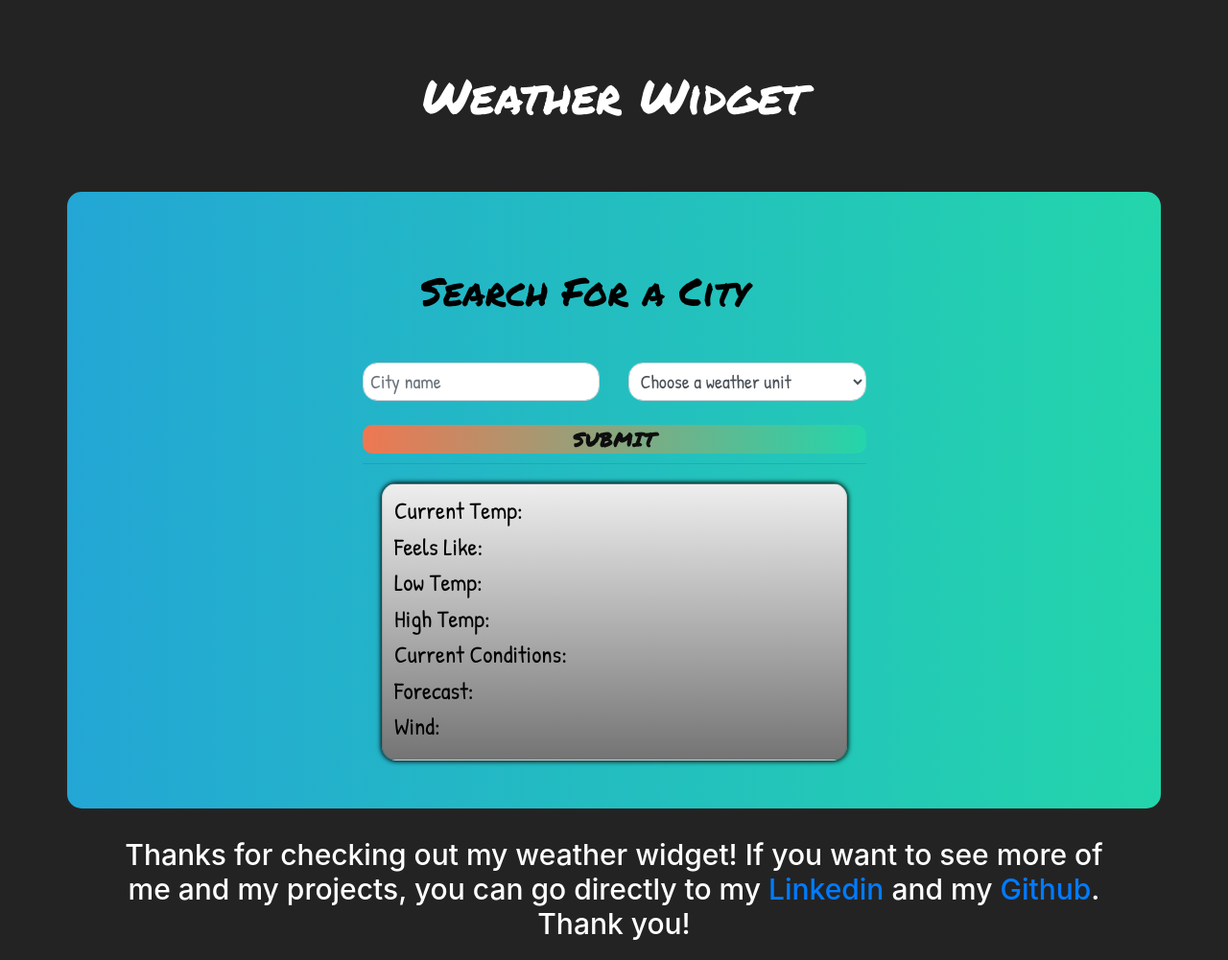
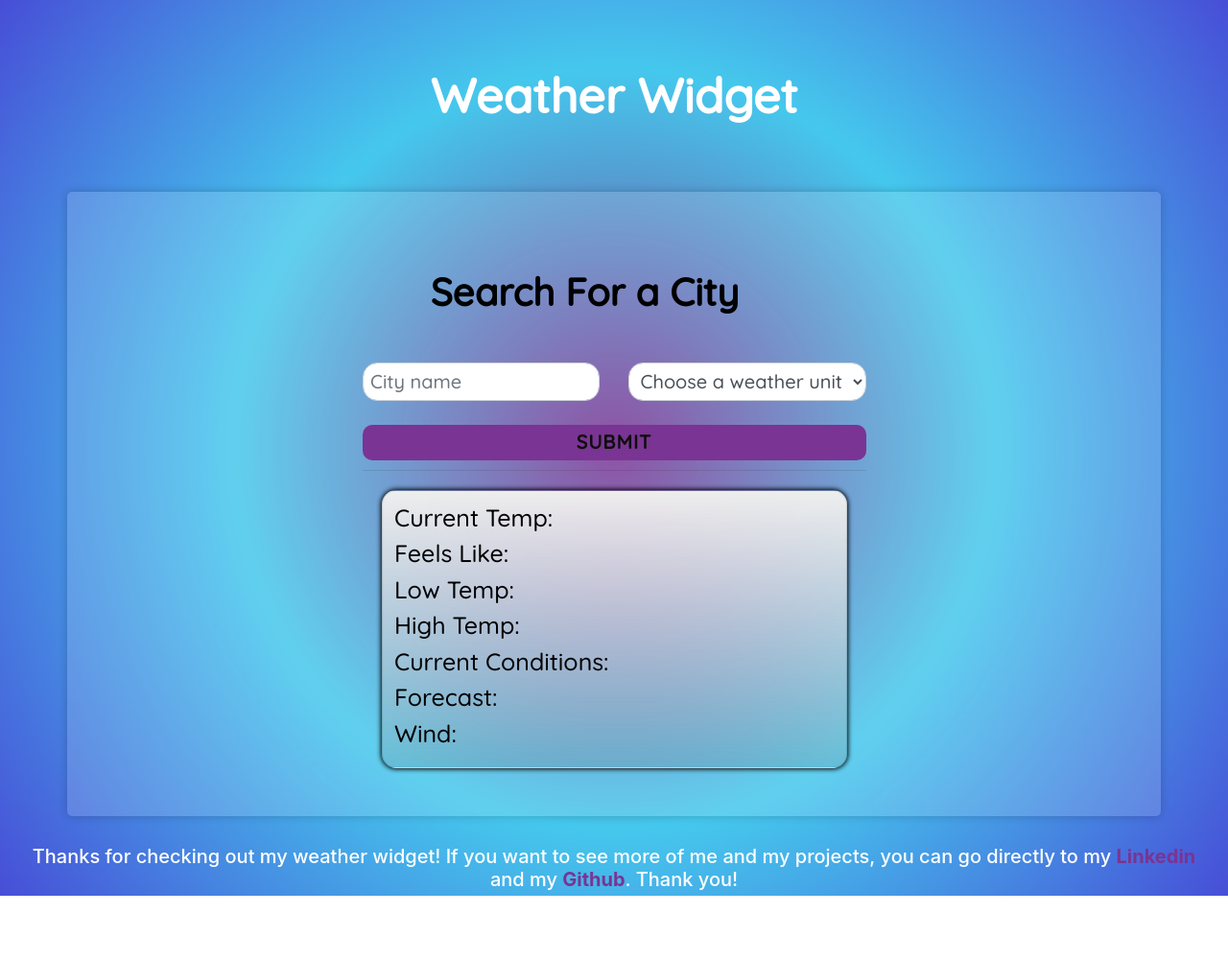
Before and after one commit to danny-1001/Weather-Widget, a plain HTML site: page index.html in a window 1280 px wide. Shown: the whole page at 96% size. After the commit the page ends 934 px from the top, so only its background shows below. Drawn offline with nearby package versions, Linux system fonts and the light colour scheme; a web font is replaced by a local one.

Commit message:
updated ui

```diff
--- a/app.js
+++ b/app.js
@@ -8,7 +8,6 @@ let conditions_current = $("#conditions_current");
 let conditions_forecast = $("#conditions_forecast");
 let wind = $("#wind");
 let city_name = $("#city_name");
-
 let city_search = $("#city_search");
 let temp_search = $("#temp_search");
 
--- a/index.html
+++ b/index.html
@@ -13,15 +13,10 @@
       rel="stylesheet"
       href="https://cdnjs.cloudflare.com/ajax/libs/font-awesome/5.15.3/css/all.min.css"
     />
-    <!-- Fonts -->
-    <link
-      href="https://fonts.googleapis.com/css2?family=Patrick+Hand&family=Permanent+Marker&family=Righteous&family=Zen+Tokyo+Zoo&display=swap"
-      rel="stylesheet"
-    />
-
+    <link href="https://fonts.googleapis.com/css?family=Quicksand:300,500" rel="stylesheet">
+    <link rel="shortcut icon" type="image/png" href="/weather (1).png"/>
     <link rel="stylesheet" href="/styles/styles.css" />
     <title>Weather Widget</title>
-    <link rel="shortcut icon" type="image/png" href="/weather (1).png"/>
 
   </head>
 
@@ -29,11 +24,10 @@
     <header>
       <h1 class="header-one">Weather Widget</h1>
     </header>
-    <div id="header_two"></div>
 
-    <main class="container">
+    <main class="container main_container">
     <div>
-      <h1 id="header-two">Search For a City</h1>
+      <h1 class="search">Search For a City</h1>
       <div class="col-md-6 offset-md-3">
         <form id="weather_form">
           <div class="form-group">
@@ -110,12 +104,12 @@
       </div>
     </main>
 
-    <footer>
-      <h2 class="footer-h2">
+    <footer class="col-md-12">
+      <h4 class="footer-h2">
         Thanks for checking out my weather widget! If you want to see more of me and my projects, you
         can go directly to my <a href="https://linkedin.com/in/danny-aviles-a1730a178
         ">Linkedin</a> and my <a href="https://github.com/danny-1001">Github</a>. Thank you!
-      </h2>
+      </h4>
     </footer>
 
     <script src="https://cdnjs.cloudflare.com/ajax/libs/jquery/3.5.1/jquery.min.js"></script>
--- a/styles/_mixin.scss
+++ /dev/null
@@ -1,11 +0,0 @@
-@mixin breakpoint($point) {
-  @if $point == mobile {
-    @media screen and (max-width: 585px) {
-      @content;
-    }
-  } @else if $point == smallerphones {
-    @media screen and (max-width: 400px) {
-      @content;
-    }
-  }
-}
--- a/styles/styles.scss
+++ b/styles/styles.scss
@@ -1,4 +1,3 @@
-@import "_mixin.scss";
 * {
   margin: 0;
   padding: 0;
@@ -10,28 +9,20 @@ html {
 }
 
 body {
-  background-color: rgb(36, 35, 35);
-  @include breakpoint(mobile) {
-    background: linear-gradient(-90deg, #23d5ab, #23a6d5);
-    // width: 100%;
-    // height: 100%;
-    // padding: 0 2rem 0 2rem;
-  }
-}
+  background: #7a3493;
+  background: radial-gradient(circle, #7a3493 0%, #45c8ed 50%, #474ed7 100%);
 
   .header-one {
     text-align: center;
     align-items: center;
+    font-family: "Quicksand";
+    font-weight: bolder;
     font-size: 5rem;
     margin: 5rem;
     padding: 2rem;
     border-radius: 1.5rem;
     position: relative;
     color: white;
-  font-family: "Permanent Marker", cursive;
-  @include breakpoint(mobile) {
-    display: none;
-  }
   }
 
   main {
@@ -39,15 +30,16 @@ main {
     padding: 3rem;
     border-radius: 1.5rem;
     color: #000000;
-  background: linear-gradient(-90deg, #23d5ab, #23a6d5);
-  @include breakpoint(mobile) {
-    width: 100%;
-    height: 100%;
-    padding: 0 2rem 0 2rem;
+    box-shadow: 0 0 1rem 0 rgba(0, 0, 0, 0.2);
+    border-radius: 0.5rem;
+    background-color: rgba(255, 255, 255, 0.15);
+    backdrop-filter: blur(0.5rem);
+    font-family: "Quicksand";
   }
-}
-#header-two {
+
+  .search {
     font-size: 4rem;
+    font-weight: bolder;
     text-align: center;
     align-items: center;
     justify-content: center;
@@ -55,52 +47,44 @@ main {
     padding: 0 10rem 0 5rem;
     width: 90%;
     border-radius: 50rem;
-  font-family: "Permanent Marker", cursive;
   }
 
   .form-control {
     margin-bottom: 2.5rem;
     font-size: 2rem;
     border-radius: 1.5rem;
-  font-family: "Patrick Hand", cursive;
+    font-family: "Quicksand";
   }
   .card {
     color: #000000;
     margin: 2rem;
-  background: -webkit-linear-gradient(#eee, rgb(116, 116, 116));
+    background: -webkit-linear-gradient(#eee, rgba(116, 116, 116, 0.199));
     border-radius: 1.5rem;
     box-shadow: 0 0 0.5rem 0.1rem;
+    font-family: "Quicksand";
   }
   .card-title {
     font-size: 2.5rem;
-  font-family: "Patrick Hand", cursive;
+    font-family: "Quicksand";
   }
 
   #submit-btn {
     border-radius: 1rem;
     font-size: 2rem;
     color: rgb(14, 14, 14);
-  font-family: "Permanent Marker", cursive;
+    font-family: "Quicksand";
   }
   .btn {
     position: relative;
-  background: linear-gradient(
-    -90deg,
-    #ee7752,
-    #e73c7e,
-    #23a6d5,
-    #23d5ab,
-    #ee7752
-  );
+    background: #7a3493;
     background-size: 400% 100%;
     text-transform: uppercase;
     font-weight: 700;
     border: none;
     border-radius: 0.25em;
-  font-size: 13px;
-  letter-spacing: 1px;
-  padding: 0;
-  margin: 0;
+    font-size: 1.3rem;
+    font-family: "Quicksand";
+    letter-spacing: 0.1rem;
     animation: Gradient 5s ease infinite;
     text-decoration: none;
   }
@@ -109,72 +93,32 @@ main {
     color: black;
     min-height: 40px;
     padding: 0 1.618em;
-  border-radius: inherit;
-  background-size: inherit;
-  background-image: inherit;
-  animation: Gradient 4s ease infinite;
+    animation: 4s ease infinite;
     position: relative;
     z-index: 1;
     mix-blend-mode: overlay;
-  font-family: "Helvetica Neue";
-}
-
-@keyframes Gradient {
-  50% {
-    background-position: 140% 50%;
-    transform: skew(-2deg);
-  }
   }
 
   .btn::after {
     content: "";
     position: absolute;
-  background-size: inherit;
-  background-image: inherit;
     animation: inherit;
-  left: 0px;
-  right: 0px;
-  top: 2px;
     height: 100%;
     filter: blur(1rem);
   }
 
   footer {
     color: white;
-  border-radius: 1.5rem;
-
+    padding: 2rem 0 0 0;
     .footer-h2 {
-    padding: 2rem;
-    margin: 0 10rem 0 10rem;
       text-align: center;
       align-items: center;
-    font-size: 3rem;
-    @include breakpoint(mobile) {
-      padding: 2.5rem;
-      margin: 0 5rem 0 5rem;
-      text-align: center;
-      align-items: center;
-      font-size: 2.5rem;
-      color: black;
+      font-size: 2rem;
+
       a {
-        color: rgb(255, 255, 255);
-        text-decoration: underline;
-      }
-
-      @include breakpoint(smallerphones) {
-        display: grid;
-        padding: 0 5rem 2rem 5rem;
-        margin: 0 5rem 2rem 5rem;
-        text-align: center;
-        align-items: center;
-        justify-content: center;
-        font-size: 2.5rem;
-        color: black;
-        a {
-          color: rgb(255, 255, 255);
-          text-decoration: underline;
+        color: #7a3493;
+        font-weight: bold;
       }
     }
   }
 }
-}
```
Also changed, not shown: styles/styles.css, 1 other file. Lines whose indentation alone changed are shown as unchanged.
